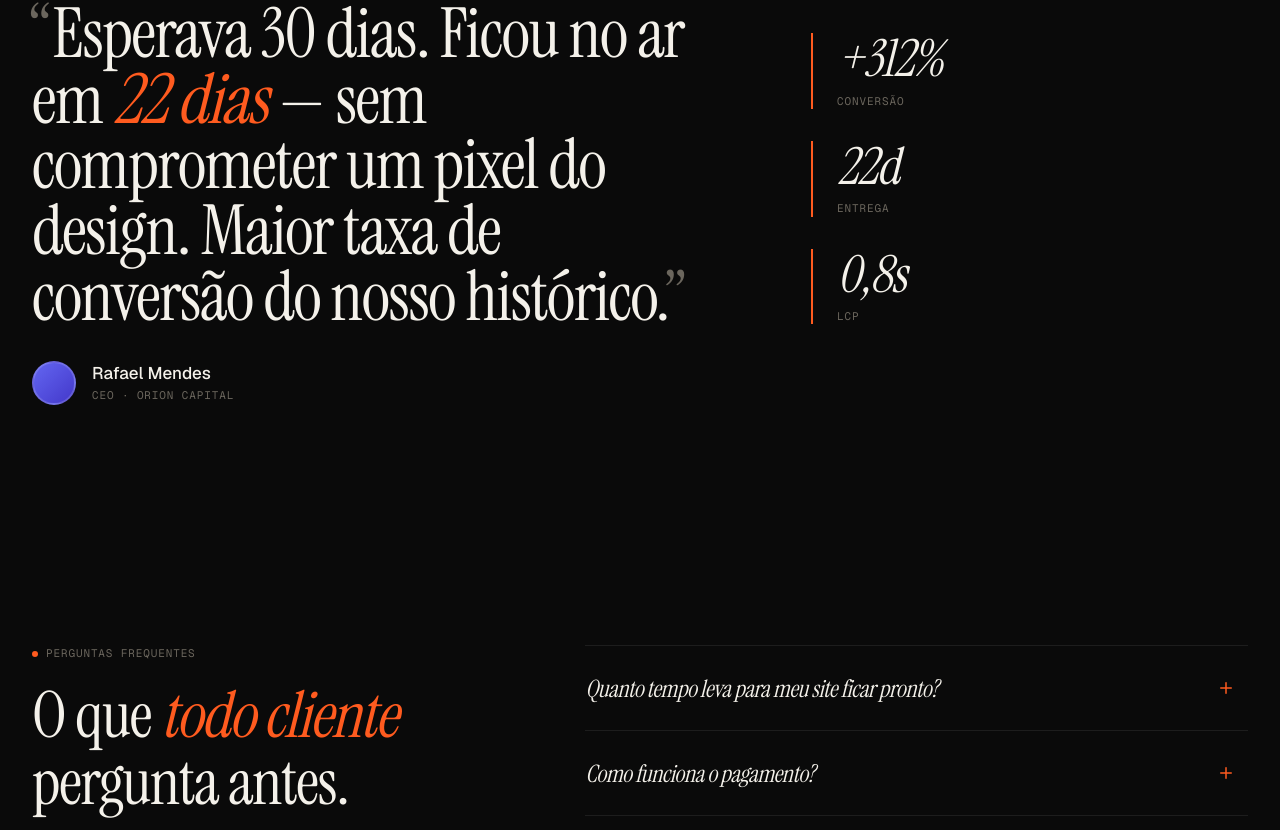
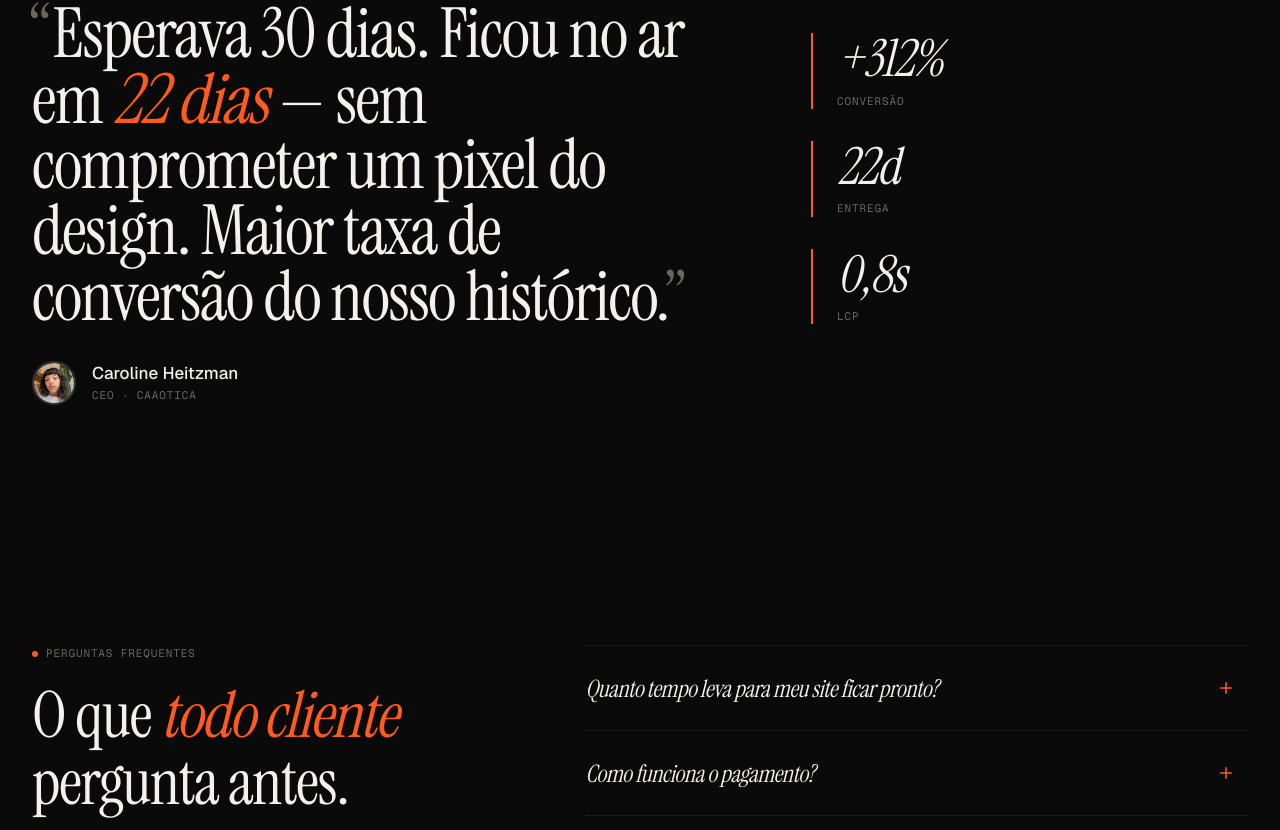
Before and after one commit to GapdmmDev/Kodus-Design, a Next.js app: page / in a window 1280 px wide. Shown: the part 4620-5450 px from the top of the page. Built offline with nearby package versions, Linux system fonts and the light colour scheme.

Commit message:
feat: scroll suave com lenis e framer-motion

```diff
--- a/package.json
+++ b/package.json
@@ -13,6 +13,7 @@
     "class-variance-authority": "^0.7.1",
     "clsx": "^2.1.1",
     "framer-motion": "^12.38.0",
+    "lenis": "^1.0.43",
     "lucide-react": "^1.14.0",
     "next": "16.2.4",
     "next-themes": "^0.4.6",
--- a/src/app/layout.tsx
+++ b/src/app/layout.tsx
@@ -2,6 +2,7 @@ import type { Metadata } from "next";
 import { Instrument_Serif, Geist, Geist_Mono, Manrope } from "next/font/google";
 import "./globals.css";
 import { ThemeProvider } from "@/components/theme/theme-provider";
+import { SmoothScroll } from "@/components/smooth-scroll";
 
 const manrope = Manrope({
   subsets: ["latin"],
@@ -83,7 +84,9 @@ export default function RootLayout({
       className={`${display.variable} ${sans.variable} ${mono.variable} ${manrope.variable}`}
     >
       <body>
-        <ThemeProvider>{children}</ThemeProvider>
+        <ThemeProvider>
+          <SmoothScroll>{children}</SmoothScroll>
+        </ThemeProvider>
       </body>
     </html>
   );
--- a/src/components/landing/Testimonial.tsx
+++ b/src/components/landing/Testimonial.tsx
@@ -1,8 +1,68 @@
+"use client";
+
+import Image from "next/image";
+import { useEffect, useRef, useState } from "react";
+import { animate, useMotionValue, useInView } from "framer-motion";
 import { Container } from "@/components/ui/container";
 import { Eyebrow } from "@/components/ui/eyebrow";
 import { Reveal } from "@/components/ui/reveal";
 import { testimonial } from "@/lib/content";
 import { cn } from "@/lib/cn";
+
+// ── CountUpStat ────────────────────────────────────────────────────────────
+
+function parseStatValue(raw: string) {
+  const match = raw.match(/^([+\-]?)(\d+[,.]?\d*)(.*)$/);
+  if (!match) return { prefix: "", num: 0, suffix: raw, decimals: 0, useComma: false };
+  const prefix = match[1];
+  const hasComma = match[2].includes(",");
+  const numStr = match[2].replace(",", ".");
+  const num = parseFloat(numStr);
+  const suffix = match[3];
+  const decimals = numStr.includes(".") ? numStr.split(".")[1].length : 0;
+  return { prefix, num, suffix, decimals, useComma: hasComma };
+}
+
+function CountUpStat({ value, label }: { value: string; label: string }) {
+  const { prefix, num, suffix, decimals, useComma } = parseStatValue(value);
+  const motionVal = useMotionValue(0);
+  const ref = useRef<HTMLDivElement>(null);
+  const isInView = useInView(ref, { once: true, margin: "-80px" });
+  const [display, setDisplay] = useState("0");
+
+  useEffect(() => {
+    return motionVal.on("change", (latest) => {
+      if (decimals > 0) {
+        const formatted = latest.toFixed(decimals);
+        setDisplay(useComma ? formatted.replace(".", ",") : formatted);
+      } else {
+        setDisplay(Math.round(latest).toString());
+      }
+    });
+  }, [motionVal, decimals, useComma]);
+
+  useEffect(() => {
+    if (!isInView) return;
+    const controls = animate(motionVal, num, { duration: 1.5, ease: "easeOut" });
+    return controls.stop;
+  }, [isInView, motionVal, num]);
+
+  return (
+    <div ref={ref} className="border-l-2 border-[var(--accent)] pl-6">
+      <p
+        className="display italic leading-none text-[var(--fg)]"
+        style={{ fontSize: "clamp(36px, 4vw, 64px)" }}
+      >
+        {prefix}{display}{suffix}
+      </p>
+      <span className="mt-2 block font-mono text-[11px] uppercase tracking-[.08em] text-[var(--fg-mute)]">
+        {label}
+      </span>
+    </div>
+  );
+}
+
+// ── Section ────────────────────────────────────────────────────────────────
 
 export function Testimonial() {
   return (
@@ -17,7 +77,7 @@ export function Testimonial() {
             <div className="flex flex-col gap-8">
               <Eyebrow>{testimonial.eyebrow}</Eyebrow>
 
-              {/* Quote — opening and closing marks inline */}
+              {/* Quote */}
               <blockquote>
                 <p
                   className={cn(
@@ -42,13 +102,16 @@ export function Testimonial() {
 
               {/* Author */}
               <div className="flex items-center gap-4">
-                <div
-                  className="h-11 w-11 shrink-0 rounded-full border-2 border-[var(--line-strong)]"
-                  style={{ background: "linear-gradient(135deg, #6366f1 0%, #4338ca 100%)" }}
-                  aria-hidden="true"
-                />
+                <div className="relative h-11 w-11 shrink-0 overflow-hidden rounded-full border-2 border-[var(--line-strong)]">
+                  <Image
+                    src="/carol-depoimento.jpg"
+                    alt={testimonial.author.name}
+                    fill
+                    className="object-cover"
+                    sizes="44px"
+                  />
+                </div>
                 <div className="flex flex-col gap-0.5">
-                  {/* Geist sans, not display */}
                   <span className="text-[17px] font-medium leading-tight text-[var(--fg)]">
                     {testimonial.author.name}
                   </span>
@@ -59,23 +122,10 @@ export function Testimonial() {
               </div>
             </div>
 
-            {/* ── Right — 3 stats ─────────────────────────────────────── */}
+            {/* ── Right — animated stats ──────────────────────────────── */}
             <div className="flex flex-col justify-center gap-8 max-[980px]:flex-row max-[600px]:flex-col max-[600px]:gap-6">
               {testimonial.stats.map((stat) => (
-                <div
-                  key={stat.label}
-                  className="border-l-2 border-[var(--accent)] pl-6"
-                >
-                  <p
-                    className="display italic leading-none text-[var(--fg)]"
-                    style={{ fontSize: "clamp(36px, 4vw, 64px)" }}
-                  >
-                    {stat.value}
-                  </p>
-                  <span className="mt-2 block font-mono text-[11px] uppercase tracking-[.08em] text-[var(--fg-mute)]">
-                    {stat.label}
-                  </span>
-                </div>
+                <CountUpStat key={stat.label} value={stat.value} label={stat.label} />
               ))}
             </div>
           </div>
--- /dev/null
+++ b/src/components/smooth-scroll.tsx
@@ -0,0 +1,57 @@
+"use client";
+
+import { useEffect, useRef, createContext, useContext } from "react";
+import Lenis from "lenis";
+import { useMotionValue, MotionValue, useAnimationFrame } from "framer-motion";
+
+// ── Context ───────────────────────────────────────────────────────────────
+
+const LenisContext = createContext<{
+  lenis: Lenis | null;
+  scrollY: MotionValue<number>;
+} | null>(null);
+
+export function useLenis() {
+  const ctx = useContext(LenisContext);
+  if (!ctx) throw new Error("useLenis must be used inside <SmoothScroll>");
+  return ctx;
+}
+
+// ── Provider ──────────────────────────────────────────────────────────────
+
+export function SmoothScroll({ children }: { children: React.ReactNode }) {
+  const lenisRef = useRef<Lenis | null>(null);
+  const scrollY = useMotionValue(0);
+
+  useEffect(() => {
+    const lenis = new Lenis({
+      lerp: 0.1,           // interpolação linear por frame — mais responsivo que duration
+      smoothWheel: true,
+      smoothTouch: false,
+      wheelMultiplier: 1,
+      touchMultiplier: 2,
+    });
+
+    lenisRef.current = lenis;
+
+    lenis.on("scroll", ({ scroll }: { scroll: number }) => {
+      scrollY.set(scroll);
+    });
+
+    return () => {
+      lenis.destroy();
+      lenisRef.current = null;
+    };
+  }, [scrollY]);
+
+  // Usa o loop do Framer Motion — elimina dois RAFs concorrentes
+  useAnimationFrame((time) => {
+    lenisRef.current?.raf(time);
+  });
+
+  return (
+    <LenisContext.Provider value={{ lenis: lenisRef.current, scrollY }}>
+      {children}
+    </LenisContext.Provider>
+  );
+}
--- a/src/lib/content.ts
+++ b/src/lib/content.ts
@@ -360,8 +360,8 @@ export const testimonial: TestimonialData = {
     },
   ],
   author: {
-    name: "Rafael Mendes",
-    role: "CEO · Orion Capital",
+    name: "Caroline Heitzman",
+    role: "CEO · Caaotica",
   },
   stats: [
     { value: "+312%", label: "conversão" },
```
Also changed, not shown: .claude/settings.local.json, 1 other file (tests, documents, lock files or other folders).
